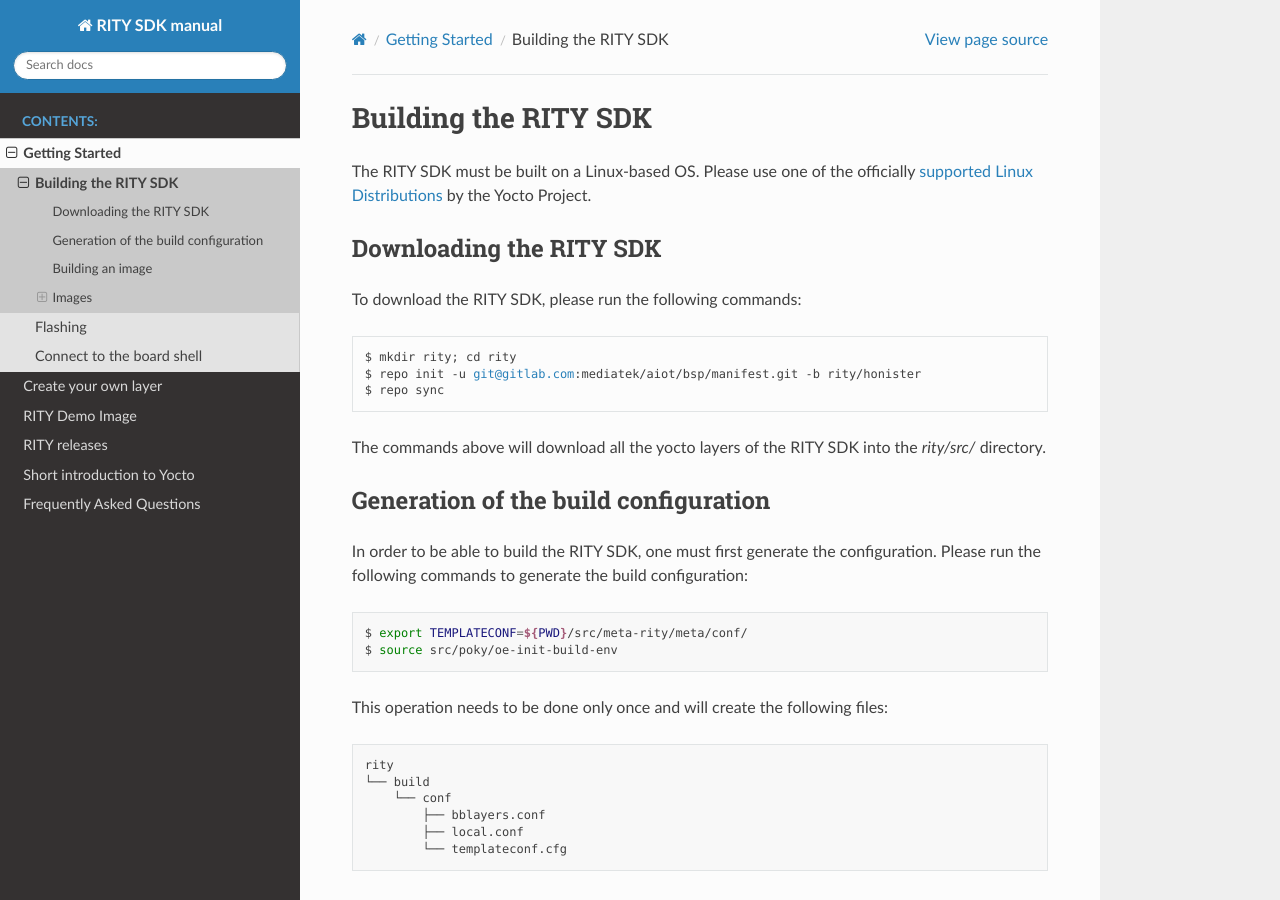
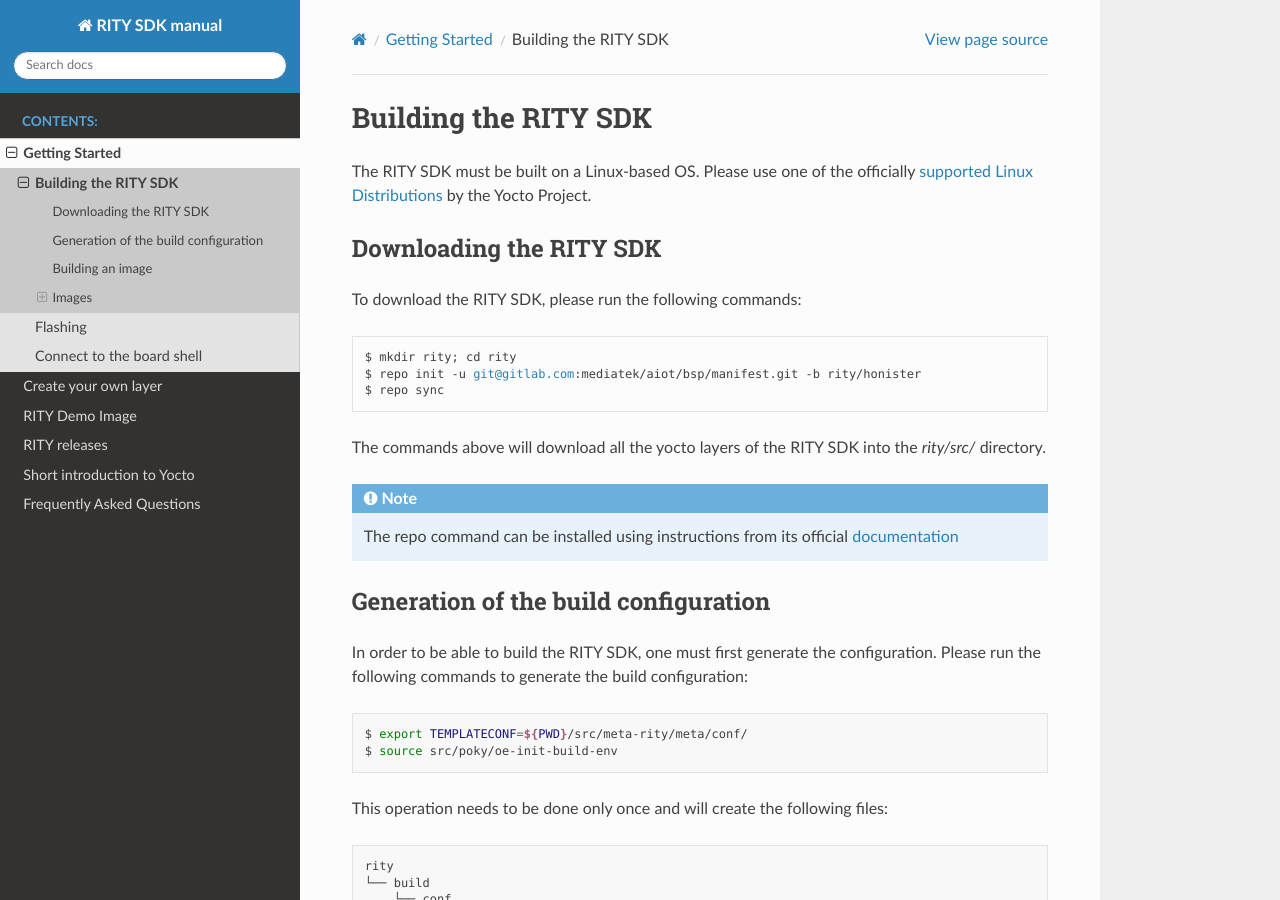
Before and after one commit to via-edge-ai/meta-rity, a Sphinx documentation site: the page built from docs/getting-started/building.rst, in a window 1280 px wide and 900 px high. Built offline with Sphinx 7.4.7 and the Read the Docs theme 2.0.0, drawn with Linux system fonts in a browser that asks for light colours.

Commit message:
doc: add instruction to install the repo command
instructions on how to get the repo command is missing so adding a link
to the official documentation

Signed-off-by: Julien STEPHAN <jstephan@baylibre.com>

```diff
--- a/docs/getting-started/building.rst
+++ b/docs/getting-started/building.rst
@@ -17,6 +17,11 @@
 
 The commands above will download all the yocto layers of the RITY SDK into
 the `rity/src/` directory.
+
+.. note::
+
+	The repo command can be installed using instructions from its official
+	`documentation <https://gerrit.googlesource.com/git-repo/+/HEAD/README.md#install>`_
 
 Generation of the build configuration
 -------------------------------------
```
